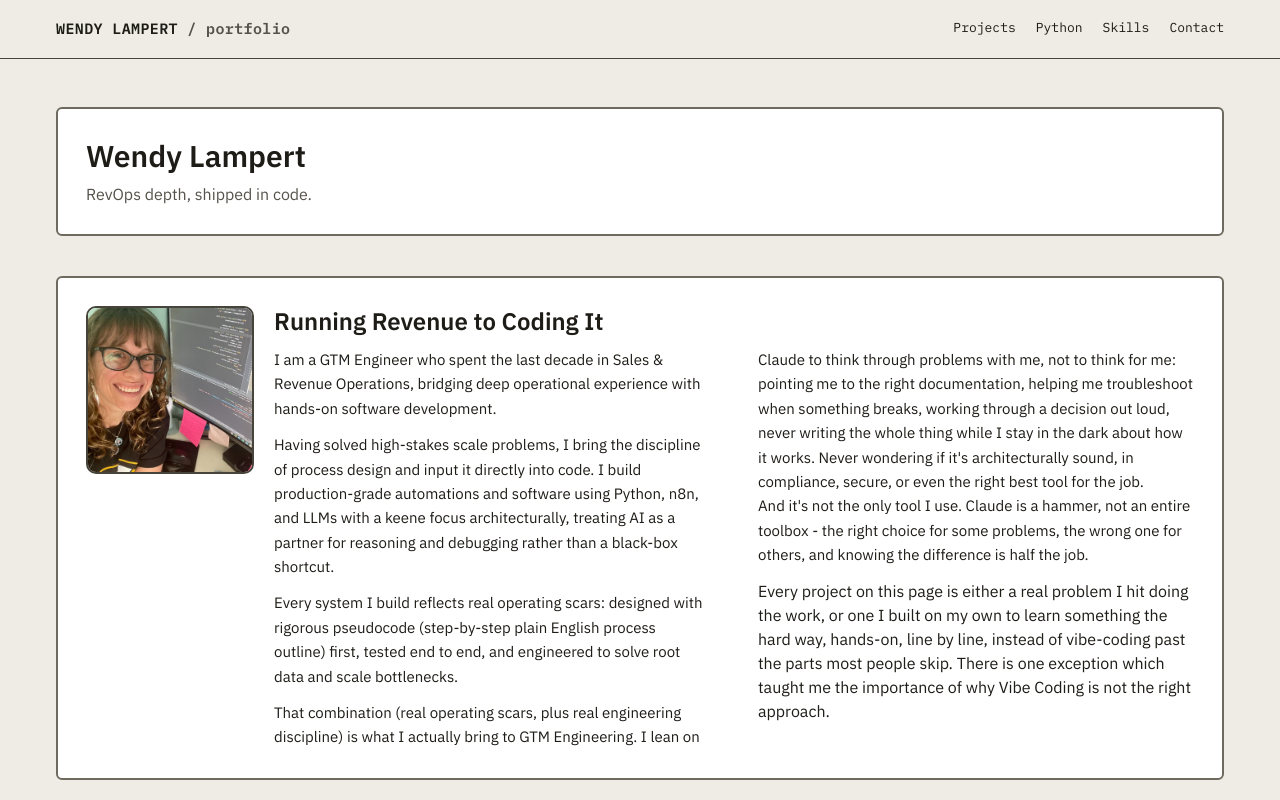
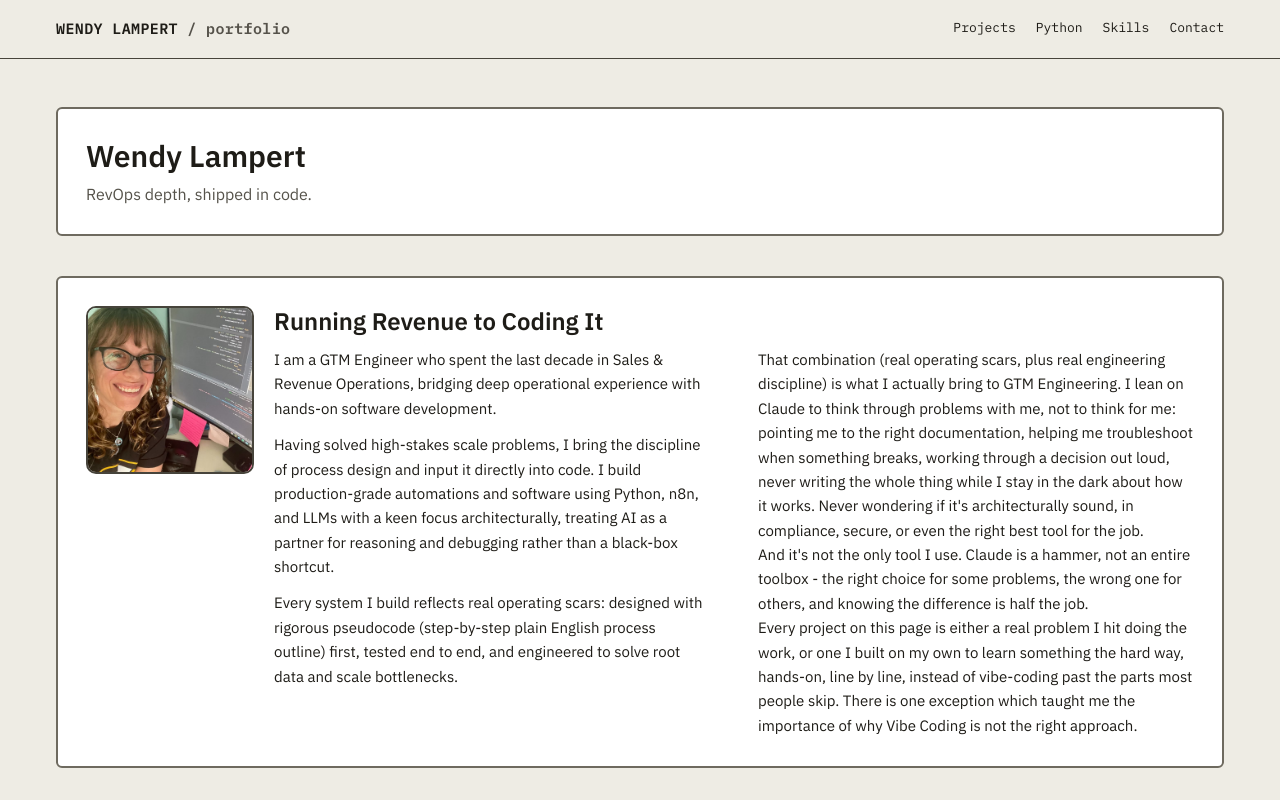
Before and after one commit to lampertwb/lampertwb, a Next.js app: page / in a window 1280 px wide. Shown: the top 800 px of the page. Built offline with nearby package versions, Linux system fonts and the light colour scheme.

Commit message:
additional line break in bio, spelt Keen right

```diff
--- a/app/page.tsx
+++ b/app/page.tsx
@@ -596,7 +596,7 @@ export default function Home() {
             <p className="mb-3 text-[15px] leading-relaxed">
               Having solved high-stakes scale problems, I bring the discipline of process design and input it
               directly into code. I build production-grade automations and software using Python, n8n, and LLMs
-              with a keene focus architecturally, treating AI as a partner for reasoning and debugging
+              with a keen focus architecturally, treating AI as a partner for reasoning and debugging
               rather than a black-box shortcut.
             </p>
             <p className="mb-3 text-[15px] leading-relaxed">
@@ -612,11 +612,11 @@ export default function Home() {
               writing the whole thing while I stay in the dark about how it works. Never wondering
               if it's architecturally sound, in compliance, secure, or even the right best tool for the job.
               </p>
-              <p className="mb-3 text-[15px] leading-relaxed">
+            <p className="  text-[15px] leading-relaxed">
               And it&apos;s not the only tool I use. Claude is a hammer, not an entire toolbox - the right choice
               for some problems, the wrong one for others, and knowing the difference is half the job.
-</p>
-  <p className="mb-3">
+            </p>
+            <p className="  text-[15px] leading-relaxed">
               Every project on this page is either a real problem I hit doing the work, or one I
               built on my own to learn something the hard way, hands-on, line by line,  instead
               of vibe-coding past the parts most people skip. There is one exception which taught
```
